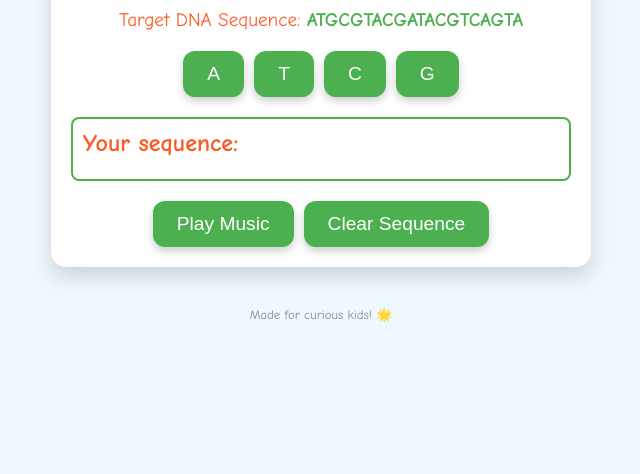
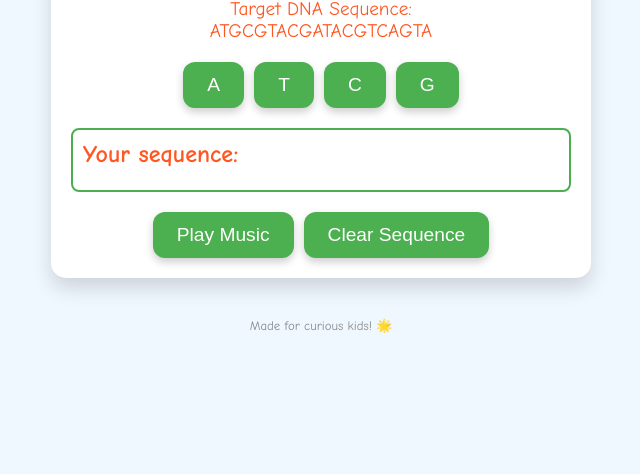
Before and after one commit to lorenzosteccanella/DNA-song, a plain HTML site: page index.html in a window 1280 px wide. Shown: the part 326-800 px from the top of the page, without its empty margins (319-959 px from the left). Drawn offline with Linux system fonts and the light colour scheme.

Commit message:
Update index.html

```diff
--- a/index.html
+++ b/index.html
@@ -87,7 +87,10 @@
     <div class="container">
         <h1>DNA Music Generator 🎶</h1>
 
-        <p id="target-display">Target DNA Sequence: <span style="font-weight: bold; color: #4CAF50;">ATGCGTACGATACGTCAGTA</span></p>
+        <p id="target-display" class="target-display">
+            Target DNA Sequence: <br>
+            ATGCGTACGATACGTCAGTA
+        </p>
 
         <div class="buttons">
             <button onclick="addNucleotide('A')">A</button>
```
